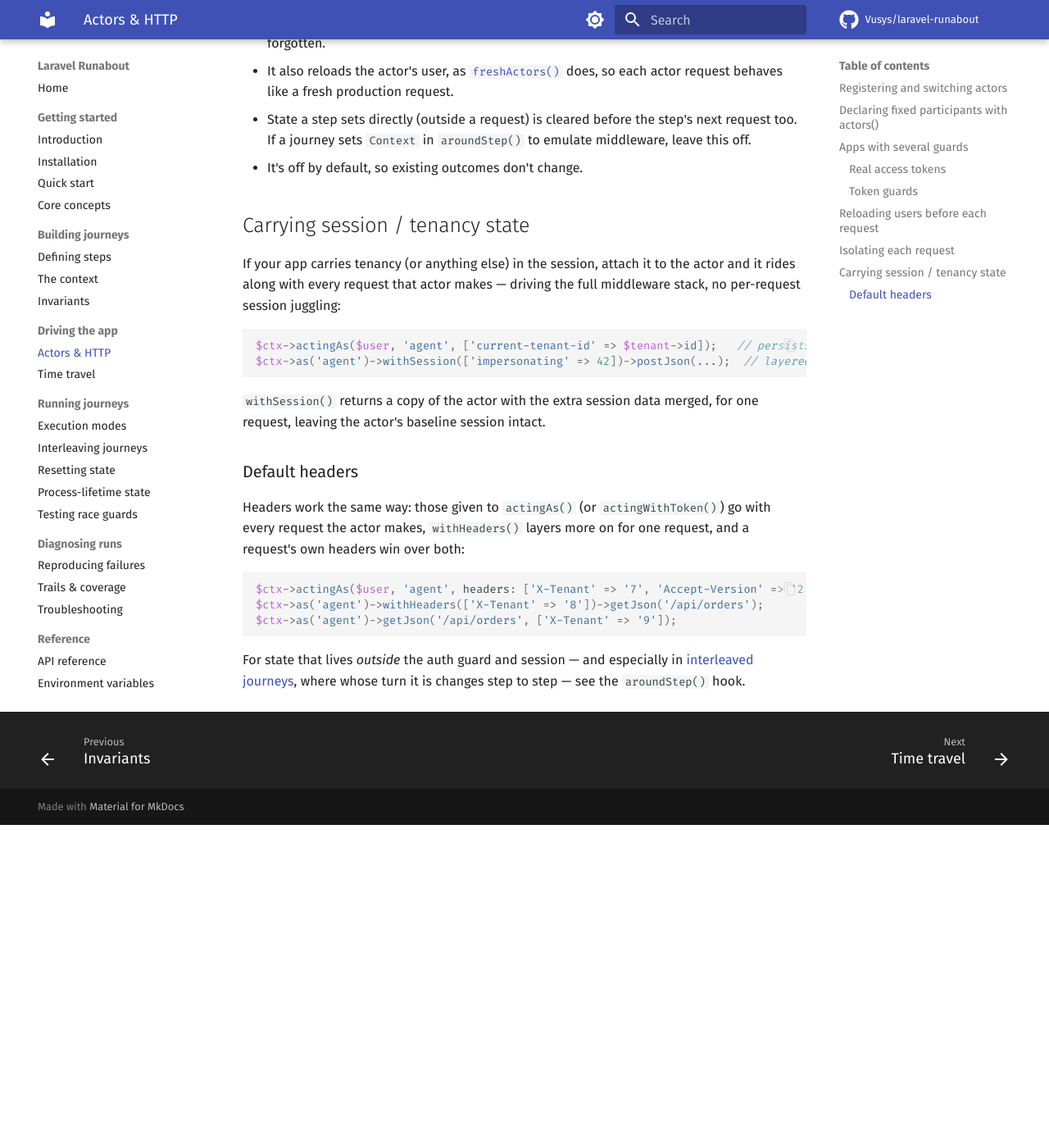
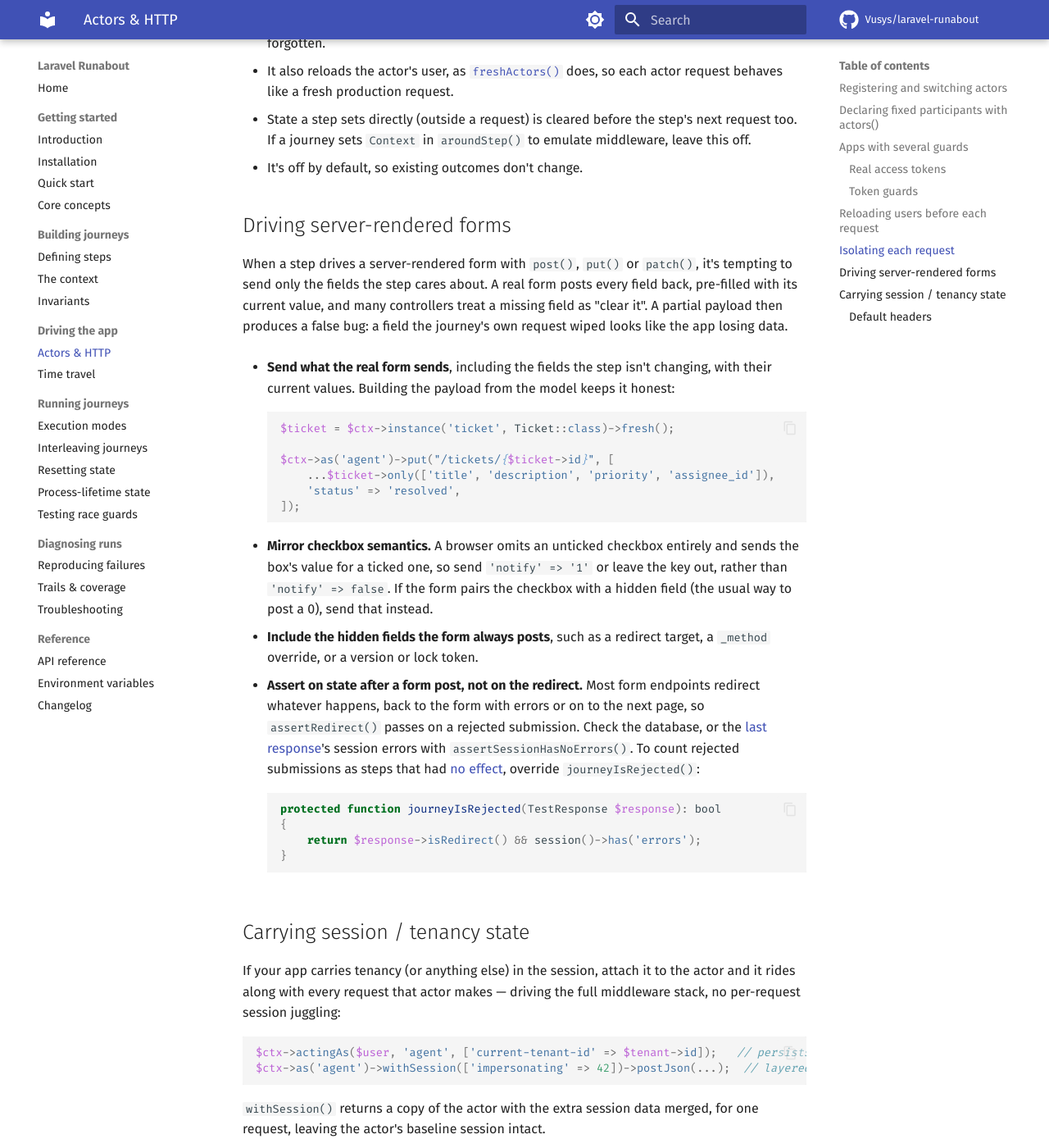
Before and after one commit to Vusys/laravel-runabout, an MkDocs documentation site: the page built from docs/actors-http.md, in a window 1280 px wide and 1400 px high, scrolled down 4357 px. Shown: the whole window at 82% size. Built offline with MkDocs 1.6.1 and Material for MkDocs 9.7.7, drawn with Linux system fonts in a browser that asks for light colours; comment, search, counter and statistics services are not loaded; before the commit the page ends 5363 px from its top, so only the background shows below that.

Commit message:
Docs: driving server-rendered forms from actors (#107)
Closes #82.

````diff
--- a/docs/actors-http.md
+++ b/docs/actors-http.md
@@ -152,6 +152,32 @@ $this->journey(SomeJourney::class)->isolateRequests()->run();
 - State a step sets directly (outside a request) is cleared before the step's next request too. If a journey sets `Context` in `aroundStep()` to emulate middleware, leave this off.
 - It's off by default, so existing outcomes don't change.
 
+## Driving server-rendered forms
+
+When a step drives a server-rendered form with `post()`, `put()` or `patch()`, it's tempting to send only the fields the step cares about. A real form posts every field back, pre-filled with its current value, and many controllers treat a missing field as "clear it". A partial payload then produces a false bug: a field the journey's own request wiped looks like the app losing data.
+
+- **Send what the real form sends**, including the fields the step isn't changing, with their current values. Building the payload from the model keeps it honest:
+
+    ```php
+    $ticket = $ctx->instance('ticket', Ticket::class)->fresh();
+
+    $ctx->as('agent')->put("/tickets/{$ticket->id}", [
+        ...$ticket->only(['title', 'description', 'priority', 'assignee_id']),
+        'status' => 'resolved',
+    ]);
+    ```
+
+- **Mirror checkbox semantics.** A browser omits an unticked checkbox entirely and sends the box's value for a ticked one, so send `'notify' => '1'` or leave the key out, rather than `'notify' => false`. If the form pairs the checkbox with a hidden field (the usual way to post a 0), send that instead.
+- **Include the hidden fields the form always posts**, such as a redirect target, a `_method` override, or a version or lock token.
+- **Assert on state after a form post, not on the redirect.** Most form endpoints redirect whatever happens, back to the form with errors or on to the next page, so `assertRedirect()` passes on a rejected submission. Check the database, or the [last response](reproducing-failures.md#when-a-steps-request-was-rejected)'s session errors with `assertSessionHasNoErrors()`. To count rejected submissions as steps that had [no effect](steps.md#saying-a-step-had-no-effect-noop), override `journeyIsRejected()`:
+
+    ```php
+    protected function journeyIsRejected(TestResponse $response): bool
+    {
+        return $response->isRedirect() && session()->has('errors');
+    }
+    ```
+
 ## Carrying session / tenancy state
 
 If your app carries tenancy (or anything else) in the session, attach it to the actor and it rides along with every request that actor makes — driving the full middleware stack, no per-request session juggling:
````
